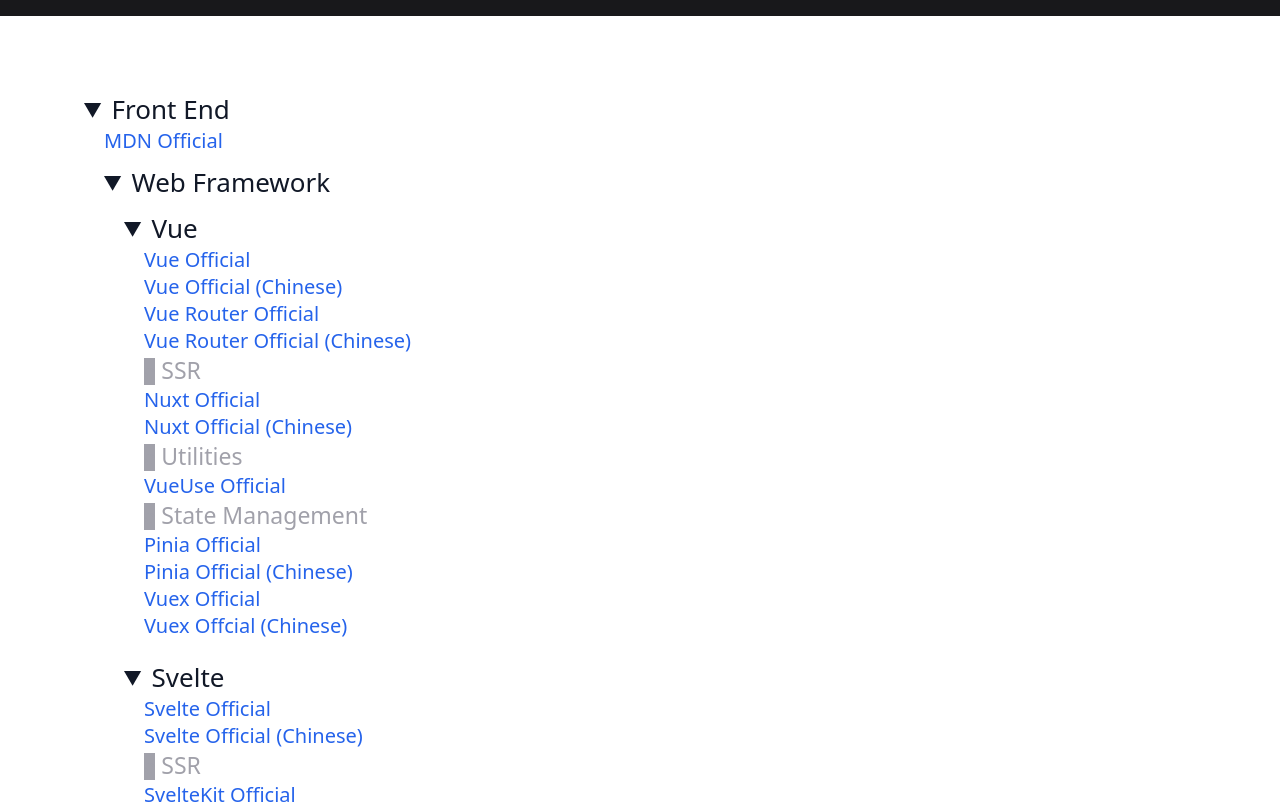
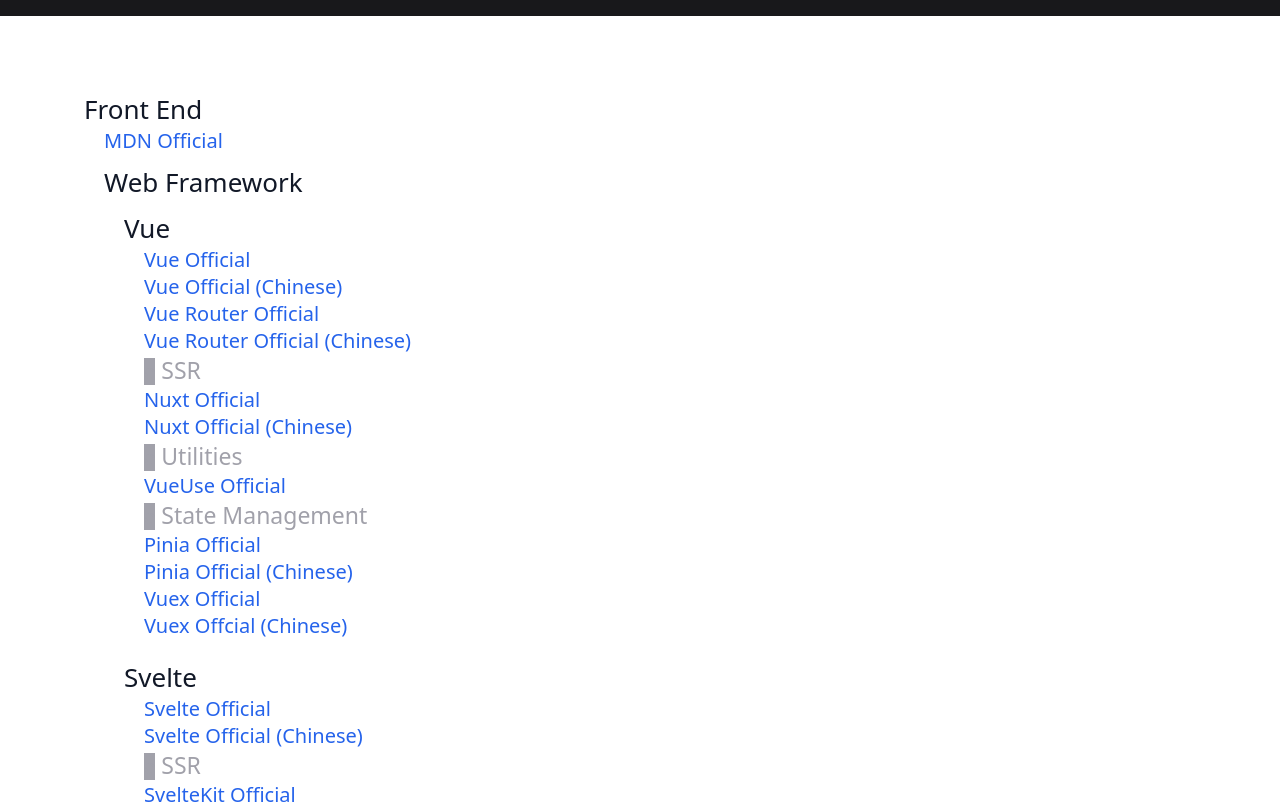
Before and after one commit to zhangzheheng12345/sites-list, a Vue app: page / in a window 1280 px wide. Shown: the top 804 px of the page. Built offline with nearby package versions, Linux system fonts and the light colour scheme; a web font is replaced by a local one.

Commit message:
Fix for icon

```diff
--- a/src/components/mainList/treeNode.vue
+++ b/src/components/mainList/treeNode.vue
@@ -1,17 +1,17 @@
 <template>
   <div v-if="props.content.type === TreeNodeType.Branch">
     <details open class="p-10px pl-20px color-gray-900 dark:color-white">
-      <summary class="text-26px cursor-default color-gray-900 dark:color-white">
+      <summary class="flex text-26px cursor-default color-gray-900 dark:color-white">
         {{ (props.content.content as TreeBranch).summary }}
+        <span
+          v-if="sitesLogos.has((props.content.content as TreeBranch).summary)"
+          :class="[sitesLogos.get((props.content.content as TreeBranch).summary)]"
+        ></span>
       </summary>
       <treeNode
         v-for="item in (props.content.content as TreeBranch).sons"
         :content="item"
       ></treeNode>
-      <span
-        v-if="sitesLogos.has((props.content.content as TreeBranch).summary)"
-        :class="[sitesLogos.get((props.content.content as TreeBranch).summary)]"
-      ></span>
     </details>
   </div>
   <div
```
